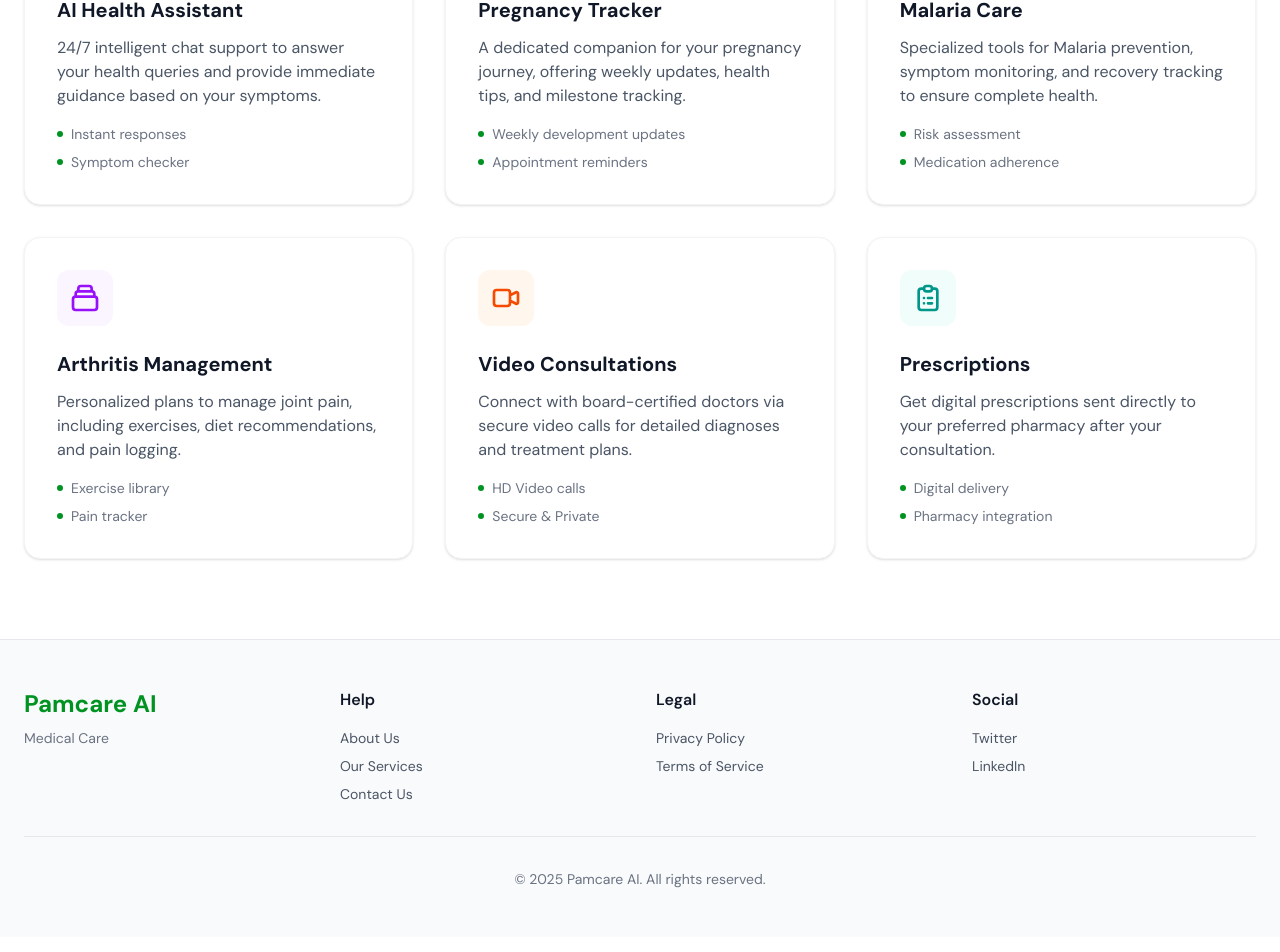
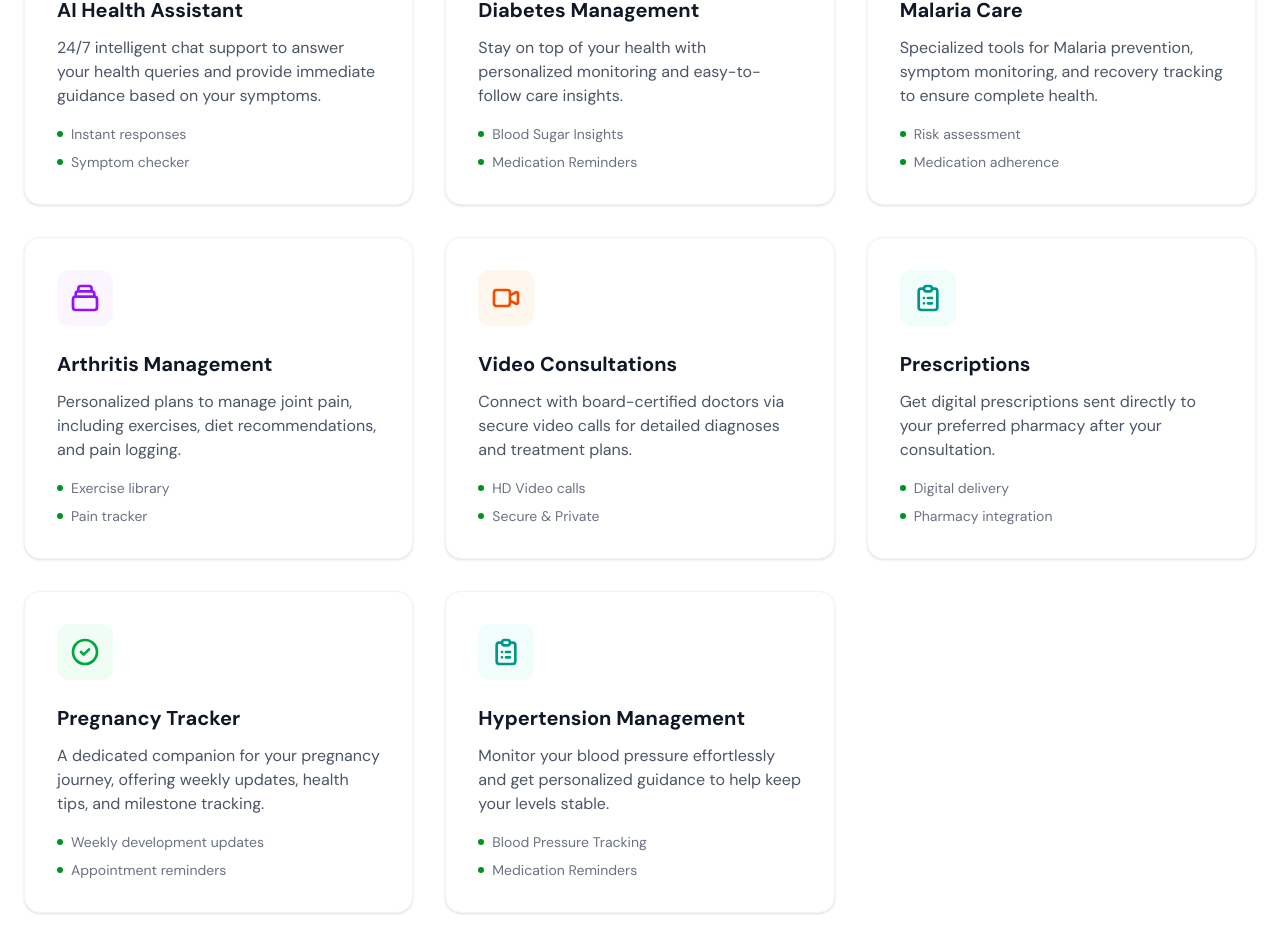
Before and after one commit to coldworlddd/pam-care, a Next.js app: page /services in a window 1280 px wide. Shown: the part 558-1510 px from the top of the page. Built offline with nearby package versions, Linux system fonts and the light colour scheme.

Commit message:
insert commit meesage

```diff
--- a/app/services/page.tsx
+++ b/app/services/page.tsx
@@ -54,9 +54,9 @@ export default function Services() {
 
             {/* Service 2 */}
             <div className="bg-white p-8 rounded-2xl border border-gray-100 shadow-sm hover:shadow-md transition-all">
-                            <div className="w-14 h-14 bg-green-50 rounded-xl flex items-center justify-center mb-6">
+              <div className="w-14 h-14 bg-teal-50 rounded-xl flex items-center justify-center mb-6">
                 <svg
-                                    className="w-8 h-8 text-green-600"
+                  className="w-8 h-8 text-teal-600"
                   fill="none"
                   stroke="currentColor"
                   viewBox="0 0 24 24"
@@ -65,25 +65,25 @@ export default function Services() {
                     strokeLinecap="round"
                     strokeLinejoin="round"
                     strokeWidth={2}
-                                        d="M9 12l2 2 4-4m6 2a9 9 0 11-18 0 9 9 0 0118 0z"
+                    d="M9 5H7a2 2 0 00-2 2v12a2 2 0 002 2h10a2 2 0 002-2V7a2 2 0 00-2-2h-2M9 5a2 2 0 002 2h2a2 2 0 002-2M9 5a2 2 0 012-2h2a2 2 0 012 2m-3 7h3m-3 4h3m-6-4h.01M9 16h.01"
                   />
                 </svg>
               </div>
               <h3 className="text-xl font-bold text-gray-900 mb-3">
-                                Pregnancy Tracker
+                Diabetes Management
               </h3>
               <p className="text-gray-600 mb-4">
-                                A dedicated companion for your pregnancy journey, offering weekly
-                                updates, health tips, and milestone tracking.
+                Stay on top of your health with personalized monitoring and
+                easy-to-follow care insights.
               </p>
               <ul className="space-y-2 text-sm text-gray-500">
                 <li className="flex items-center gap-2">
                   <span className="w-1.5 h-1.5 bg-primary rounded-full"></span>
-                                    Weekly development updates
+                  Blood Sugar Insights
                 </li>
                 <li className="flex items-center gap-2">
                   <span className="w-1.5 h-1.5 bg-primary rounded-full"></span>
-                                    Appointment reminders
+                  Medication Reminders
                 </li>
               </ul>
             </div>
@@ -109,8 +109,8 @@ export default function Services() {
                 Malaria Care
               </h3>
               <p className="text-gray-600 mb-4">
-                                Specialized tools for Malaria prevention, symptom monitoring, and
-                                recovery tracking to ensure complete health.
+                Specialized tools for Malaria prevention, symptom monitoring,
+                and recovery tracking to ensure complete health.
               </p>
               <ul className="space-y-2 text-sm text-gray-500">
                 <li className="flex items-center gap-2">
@@ -145,8 +145,8 @@ export default function Services() {
                 Arthritis Management
               </h3>
               <p className="text-gray-600 mb-4">
-                                Personalized plans to manage joint pain, including exercises, diet
-                                recommendations, and pain logging.
+                Personalized plans to manage joint pain, including exercises,
+                diet recommendations, and pain logging.
               </p>
               <ul className="space-y-2 text-sm text-gray-500">
                 <li className="flex items-center gap-2">
@@ -217,8 +217,8 @@ export default function Services() {
                 Prescriptions
               </h3>
               <p className="text-gray-600 mb-4">
-                                Get digital prescriptions sent directly to your preferred pharmacy
-                                after your consultation.
+                Get digital prescriptions sent directly to your preferred
+                pharmacy after your consultation.
               </p>
               <ul className="space-y-2 text-sm text-gray-500">
                 <li className="flex items-center gap-2">
@@ -231,6 +231,76 @@ export default function Services() {
                 </li>
               </ul>
             </div>
+            {/* service 7 */}
+            <div className="bg-white p-8 rounded-2xl border border-gray-100 shadow-sm hover:shadow-md transition-all">
+              <div className="w-14 h-14 bg-green-50 rounded-xl flex items-center justify-center mb-6">
+                <svg
+                  className="w-8 h-8 text-green-600"
+                  fill="none"
+                  stroke="currentColor"
+                  viewBox="0 0 24 24"
+                >
+                  <path
+                    strokeLinecap="round"
+                    strokeLinejoin="round"
+                    strokeWidth={2}
+                    d="M9 12l2 2 4-4m6 2a9 9 0 11-18 0 9 9 0 0118 0z"
+                  />
+                </svg>
+              </div>
+              <h3 className="text-xl font-bold text-gray-900 mb-3">
+                Pregnancy Tracker
+              </h3>
+              <p className="text-gray-600 mb-4">
+                A dedicated companion for your pregnancy journey, offering
+                weekly updates, health tips, and milestone tracking.
+              </p>
+              <ul className="space-y-2 text-sm text-gray-500">
+                <li className="flex items-center gap-2">
+                  <span className="w-1.5 h-1.5 bg-primary rounded-full"></span>
+                  Weekly development updates
+                </li>
+                <li className="flex items-center gap-2">
+                  <span className="w-1.5 h-1.5 bg-primary rounded-full"></span>
+                  Appointment reminders
+                </li>
+              </ul>
+            </div>
+            {/* service 8 */}
+            <div className="bg-white p-8 rounded-2xl border border-gray-100 shadow-sm hover:shadow-md transition-all">
+              <div className="w-14 h-14 bg-teal-50 rounded-xl flex items-center justify-center mb-6">
+                <svg
+                  className="w-8 h-8 text-teal-600"
+                  fill="none"
+                  stroke="currentColor"
+                  viewBox="0 0 24 24"
+                >
+                  <path
+                    strokeLinecap="round"
+                    strokeLinejoin="round"
+                    strokeWidth={2}
+                    d="M9 5H7a2 2 0 00-2 2v12a2 2 0 002 2h10a2 2 0 002-2V7a2 2 0 00-2-2h-2M9 5a2 2 0 002 2h2a2 2 0 002-2M9 5a2 2 0 012-2h2a2 2 0 012 2m-3 7h3m-3 4h3m-6-4h.01M9 16h.01"
+                  />
+                </svg>
+              </div>
+              <h3 className="text-xl font-bold text-gray-900 mb-3">
+                Hypertension Management
+              </h3>
+              <p className="text-gray-600 mb-4">
+                Monitor your blood pressure effortlessly and get personalized
+                guidance to help keep your levels stable.
+              </p>
+              <ul className="space-y-2 text-sm text-gray-500">
+                <li className="flex items-center gap-2">
+                  <span className="w-1.5 h-1.5 bg-primary rounded-full"></span>
+                  Blood Pressure Tracking
+                </li>
+                <li className="flex items-center gap-2">
+                  <span className="w-1.5 h-1.5 bg-primary rounded-full"></span>
+                  Medication Reminders
+                </li>
+              </ul>
+            </div>
           </div>
         </div>
       </section>
```
Also changed, not shown: app/about/page.tsx (+7 -7 lines). Lines whose indentation alone changed are shown as unchanged.
